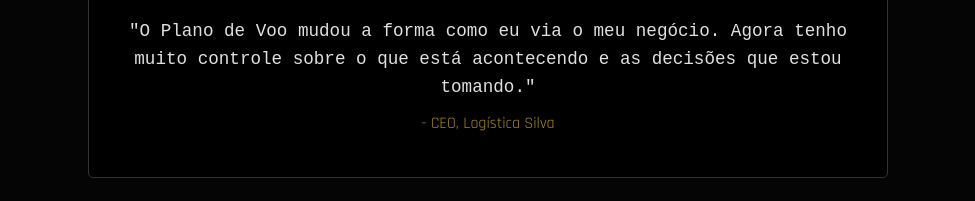
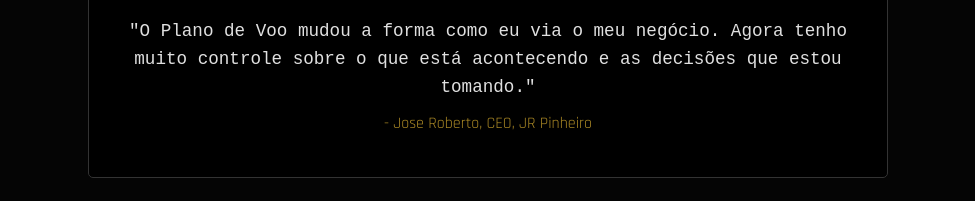
Before and after one commit to BarryBits/atr-growth-lp, a plain HTML site: page index.html in a window 1280 px wide. Shown: the part 3034-3235 px from the top of the page, without its empty margins (152-1127 px from the left). Drawn offline with Linux system fonts and the light colour scheme.

Commit message:
Update index.html

```diff
--- a/index.html
+++ b/index.html
@@ -1600,7 +1600,7 @@
                 <p class="testimonial-text">"O Plano de Voo mudou a forma como eu via o meu negócio. Agora tenho muito
                     controle sobre o que está acontecendo e as decisões que estou tomando."</p>
                 <p style="text-align:center; color:var(--gold-dark); margin-top:10px; font-family:var(--font-tech);">-
-                    CEO, Logística Silva</p>
+                    Jose Roberto, CEO, JR Pinheiro</p>
             </div>
 
             <div class="telemetry-row">
```
